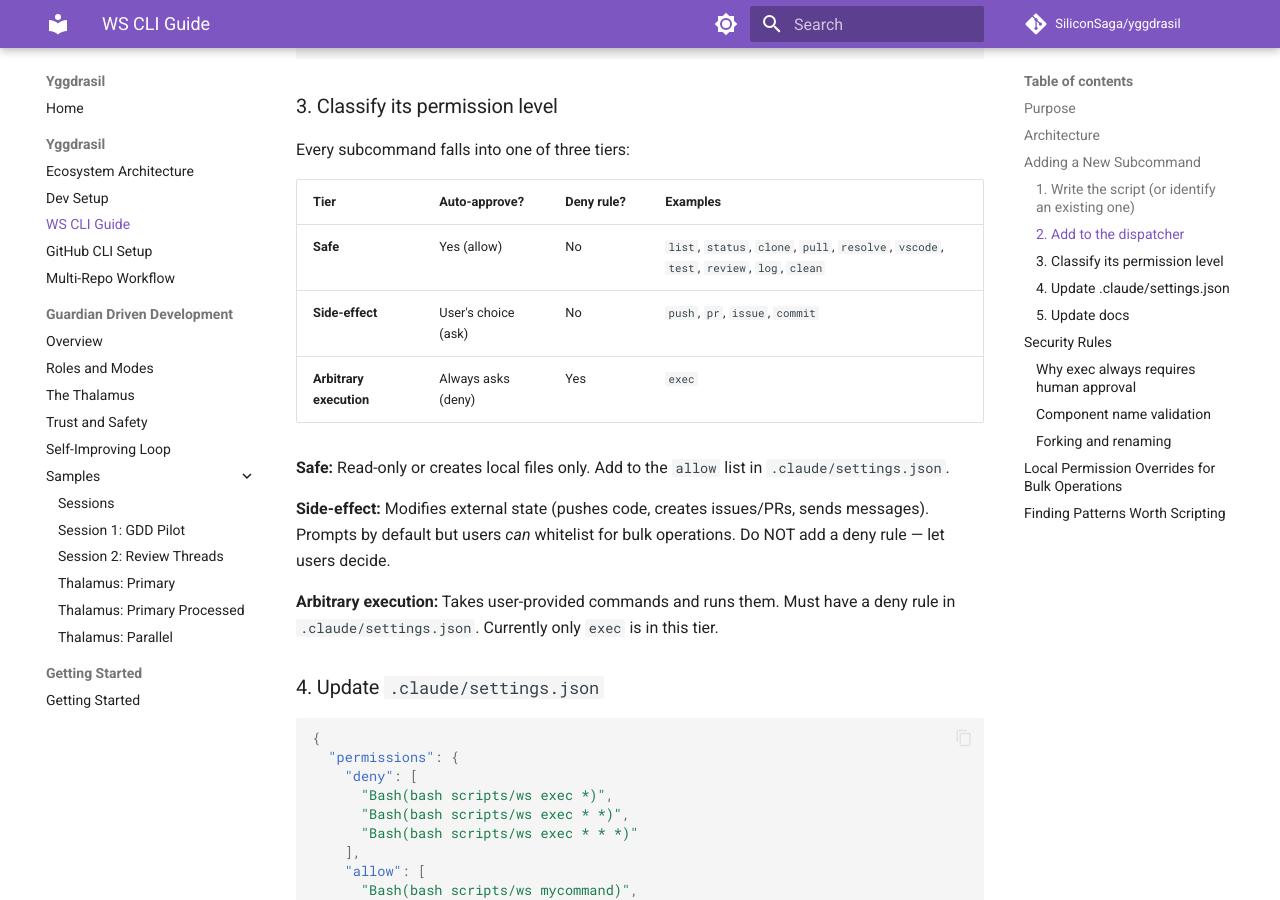
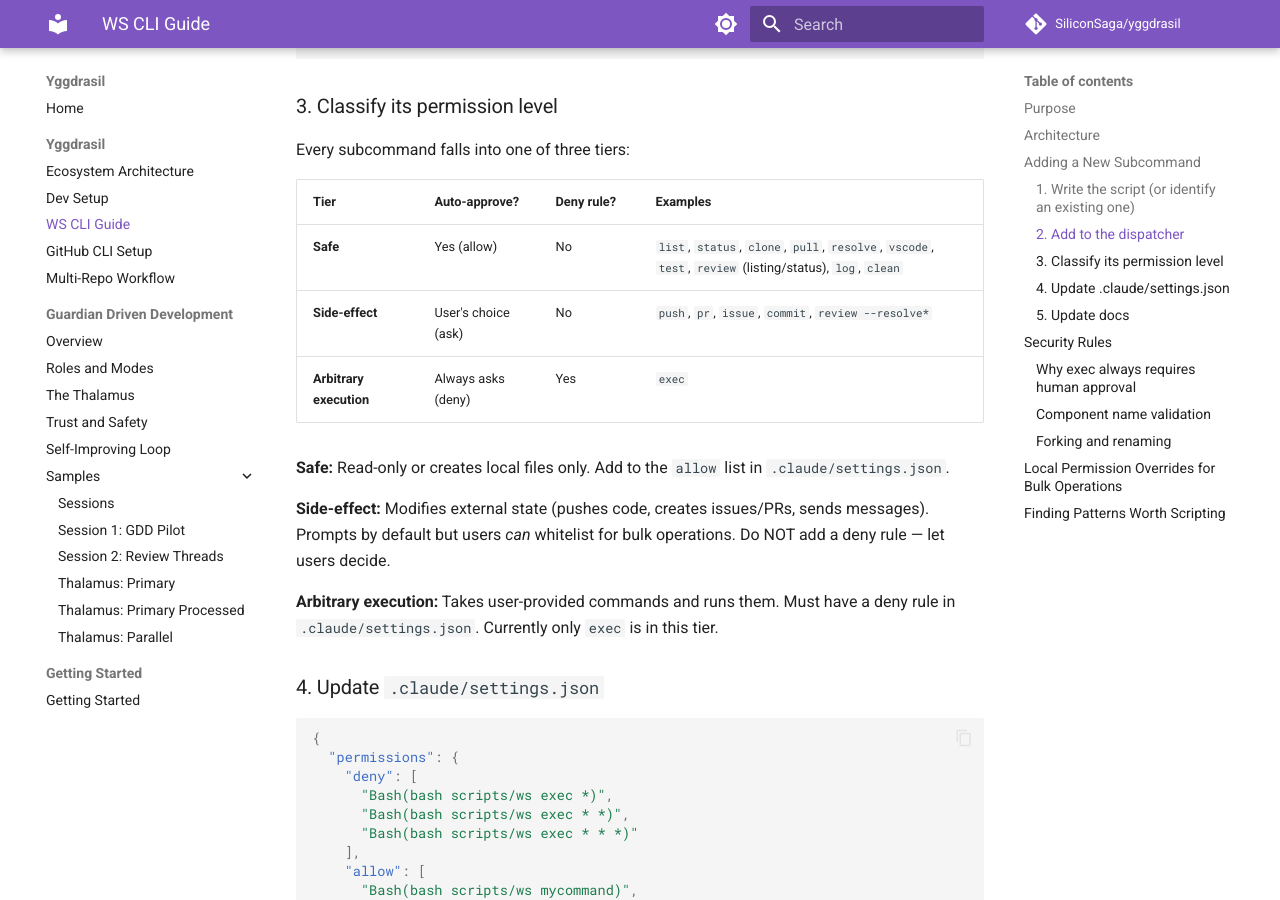
Before and after one commit to SiliconSaga/yggdrasil, an MkDocs documentation site: the page built from docs/ws-cli-guide.md, in a window 1280 px wide and 900 px high, scrolled down 1648 px. Built offline with MkDocs 1.6.1 and Material for MkDocs 9.7.7, drawn with Linux system fonts in a browser that asks for light colours; comment, search, counter and statistics services are not loaded.

Commit message:
docs: update ws review command references for threads subcommand
Updates AGENTS.md, dev-setup.md, and ws-cli-guide.md to reflect the
new component-first interface and threads subcommand.

Part of #11.

Co-Authored-By: Claude Opus 4.6 <noreply@anthropic.com>

```diff
--- a/docs/ws-cli-guide.md
+++ b/docs/ws-cli-guide.md
@@ -74,8 +74,8 @@ Every subcommand falls into one of three tiers:
 
 | Tier | Auto-approve? | Deny rule? | Examples |
 |------|---------------|------------|----------|
-| **Safe** | Yes (allow) | No | `list`, `status`, `clone`, `pull`, `resolve`, `vscode`, `test`, `review`, `log`, `clean` |
-| **Side-effect** | User's choice (ask) | No | `push`, `pr`, `issue`, `commit` |
+| **Safe** | Yes (allow) | No | `list`, `status`, `clone`, `pull`, `resolve`, `vscode`, `test`, `review` (listing/status), `log`, `clean` |
+| **Side-effect** | User's choice (ask) | No | `push`, `pr`, `issue`, `commit`, `review --resolve*` |
 | **Arbitrary execution** | Always asks (deny) | Yes | `exec` |
 
 **Safe:** Read-only or creates local files only. Add to the `allow` list in
```
Also changed, not shown: AGENTS.md (+1 -1 lines), docs/dev-setup.md (+1 -1 lines).
